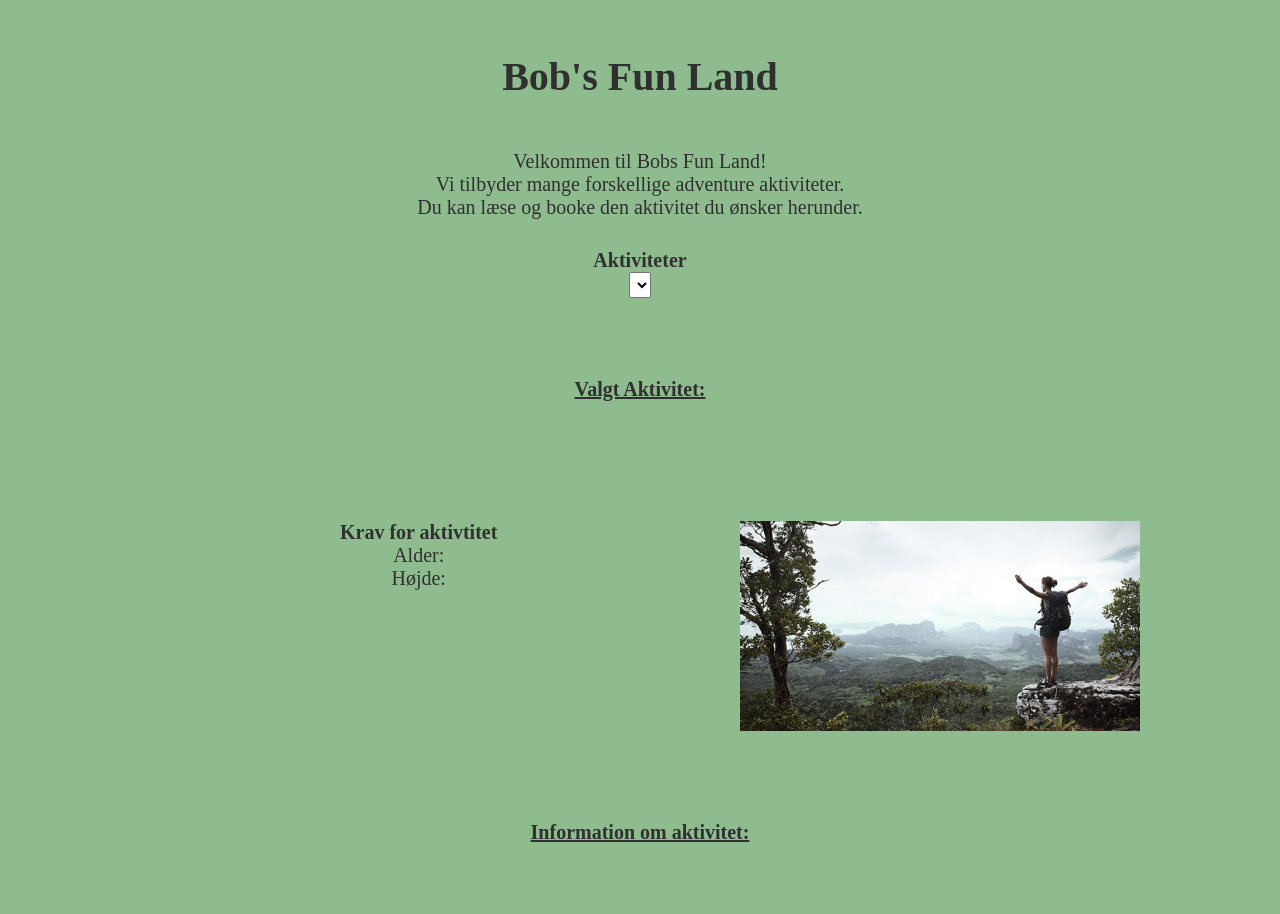
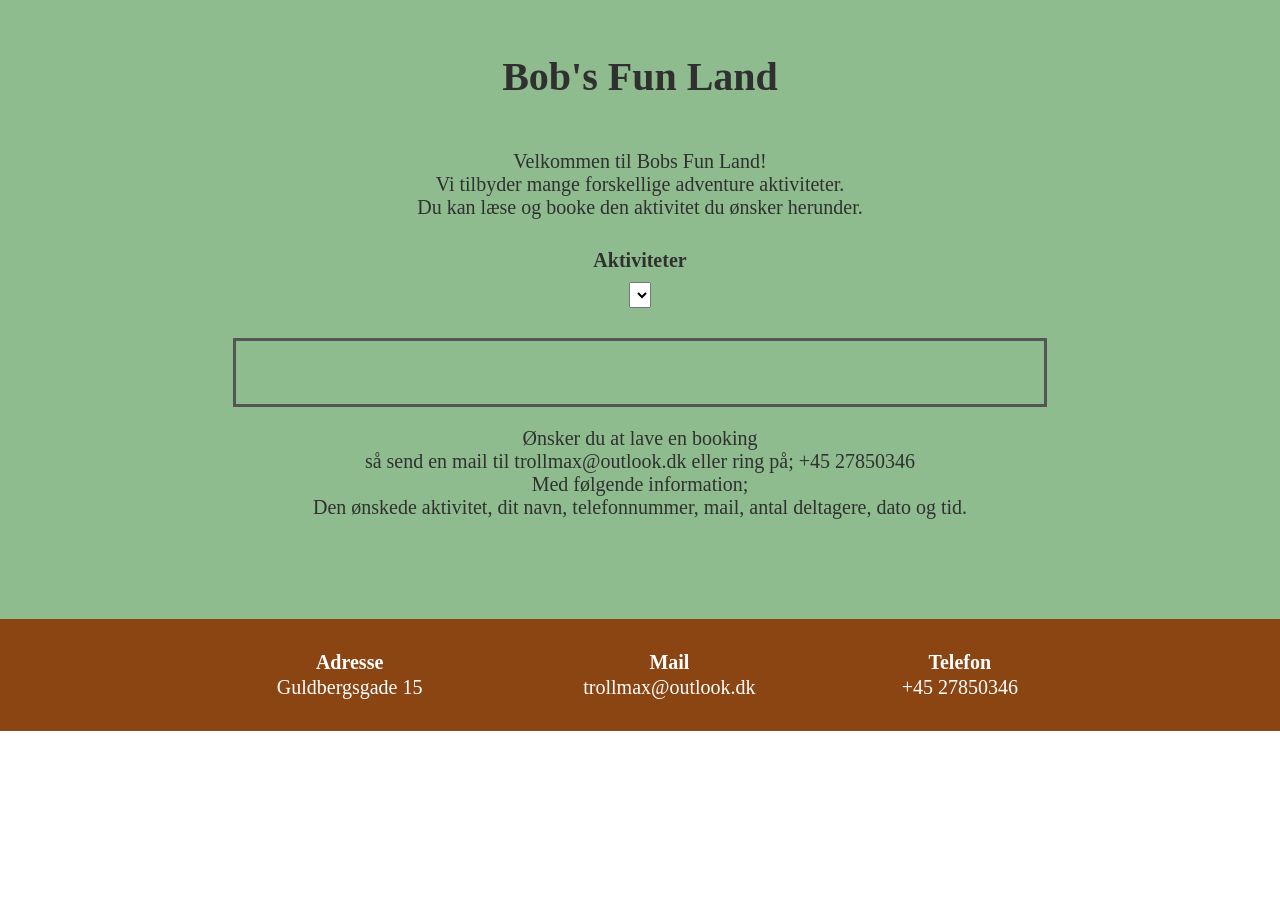
Before and after one commit to MichalaNybroe/frontendbobsfunland, a website built with Parcel: page index.html in a window 1280 px wide. Shown: the part 306-1220 px from the top of the page. After the commit the page ends 1037 px from the top, so only its background shows below. Built offline with nearby package versions, Linux system fonts and the light colour scheme; files whose address does not match are found by name.

Commit message:
rework index with no picture for activity now with info

```diff
--- a/css/index.css
+++ b/css/index.css
@@ -2,53 +2,47 @@
   font-size: 40px;
   text-align: center;
   padding: 50px;
-  color:#303030;
+  color: #303030;
 }
 
 .introducktion {
   text-align: center;
-
-}
-
-.information {
-  margin: auto 0;
-  margin-bottom: 400px;
-  margin-top: 100px;
-  text-decoration: underline;
 }
 
 #activityContainer {
   margin: auto 0;
-  margin-top: 30px;
 }
 
-.chosenActivity h3 {
-  margin-top: 80px;
-  margin-bottom: 40px;
+#activityContainer h3 {
+  margin-top: 30px;
+  margin-bottom: 10px;
+}
+
+#contentActivity {
+  border: #555555 solid;
+  width: 60%;
+  display: inline-block;
+  margin-bottom: 20px;
+  padding: 20px;
+}
+
+#activityName {
+  margin-top: 30px;
+  margin-bottom: 20px;
+  font-size: 30px;
   text-decoration: underline;
+  text-align: center;
+}
 
+.requirements {
+  text-align: center;
 }
-.requirements {
-  margin-top: 80px;
-  float: left;
 
+#activityInformation {
+  text-align: center;
+}
 
+#bookingInformation {
+  margin-bottom: 50px;
+  text-align: center;
 }
-.adventureImg {
-  margin-right: 100px;
-  margin-left: 400px;
-  margin-top: 80px;
-  margin-bottom: 100px;
-  height: 200px;
-  max-width: 100px;
-}
-#contentActivity {
-  display: inline-block;
-
-}
-#bookingInformation {
-  margin-bottom: 70px;
-  margin-top: 10px;
-  text-align:center;
-
-}
--- a/index.html
+++ b/index.html
@@ -36,31 +36,29 @@
 
 
     <div class="chosenActivity">
-      <h3 id="activityName">Valgt Aktivitet:</h3>
+      <h3 id="activityName"></h3>
+
       <div id="contentActivity">
+
         <div class="requirements">
-          <h4> Krav for aktivtitet</h4>
-          <p id="age"> Alder:</p>
-          <p id="height"> Højde:</p>
+          <p id="age"></p>
+          <p id="height"></p>
         </div>
 
-
         <div class="adventureImg">
-          <img src="images/adventure.jpg" width="400px" id="activityImage">
+          <img src="" width="400px" id="activityImage">
         </div>
 
         <div class="information">
-          <h4> Information om aktivitet:</h4>
           <p id="activityInformation"></p>
         </div>
       </div>
-
-      <div id="bookingInformation">
-        <p> Ønsker du at lave en booking </p>
-        <p>så send en mail til trollmax@outlook.dk eller ring på; +45 27850346 </p>
-        <p>Med følgende information; </p>
-        <p>Den ønskede aktivitet, dit navn, telefonnummer, mail, antal deltagere, dato og tid.</p>
-      </div>
+    </div>
+    <div id="bookingInformation">
+      <p> Ønsker du at lave en booking </p>
+      <p>så send en mail til trollmax@outlook.dk eller ring på; +45 27850346 </p>
+      <p>Med følgende information; </p>
+      <p>Den ønskede aktivitet, dit navn, telefonnummer, mail, antal deltagere, dato og tid.</p>
     </div>
   </div>
 </div>
--- a/js/index.js
+++ b/js/index.js
@@ -19,20 +19,20 @@ async function displayActivity() {
   const activity = await readActivity();
 
   activityName.innerText = activity.name;
-  activityInfo.innerText = activity.info;
+  activityInfo.innerText = activity.information;
 
   const age = activity.age;
   if (age === 0) {
-    activityAge.innerText = "Alder: ingen begrænsning";
+    activityAge.innerText = "Ingen aldersbegrænsning";
   } else {
-    activityAge.innerText = "Alder: " + activity.age;
+    activityAge.innerText = "Minimumsalder " + activity.age;
   }
 
   const height = activity.height;
   if (height === 0) {
-    activityHeight.innerText = "Højde: ingen begrænsning";
+    activityHeight.innerText = "Ingen minimumshøjde";
   } else {
-    activityHeight.innerText = "Højde: " + activity.height;
+    activityHeight.innerText = "Minimumshøjde " + activity.height;
   }
 }
 // Senere brug af dynamisk ændring af billede
```
